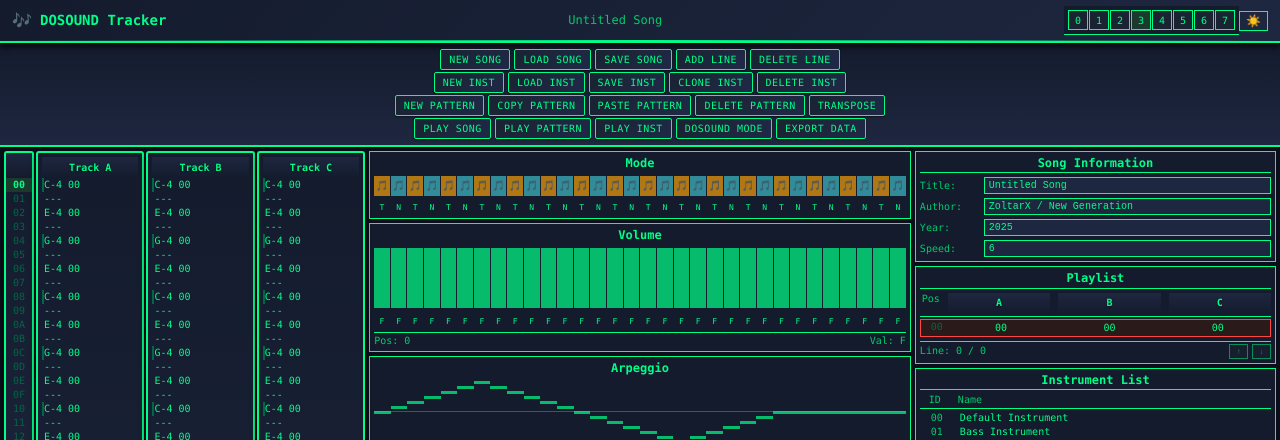
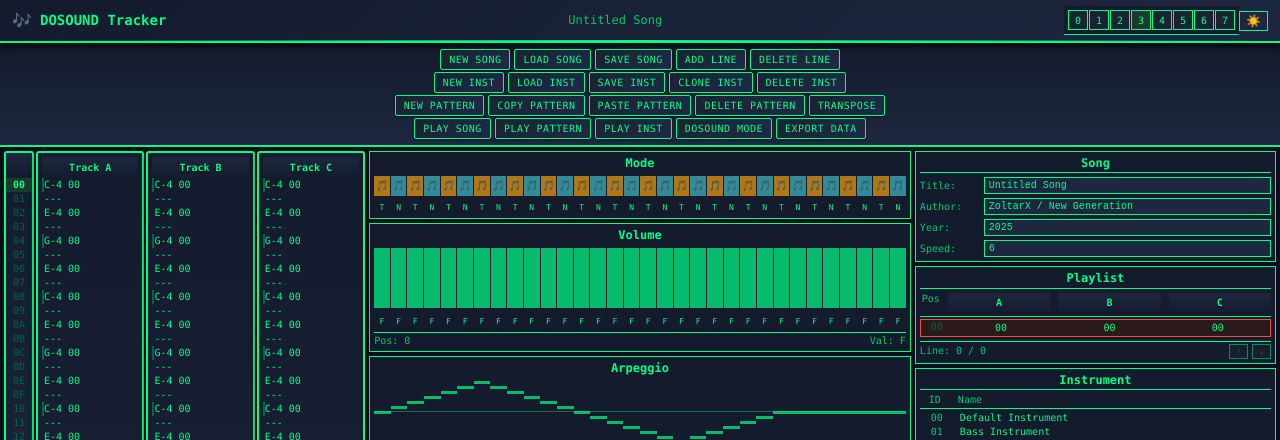
Before and after one commit to zoltraks/dosound-tracker, a React (Vite) app: page / in a window 1280 px wide. Shown: the top 440 px of the page. Built offline with nearby package versions, Linux system fonts and the light colour scheme.

Commit message:
Update sequencer speed synchronization and simplify panel headers with debug logging cleanup

```diff
--- a/src/App.tsx
+++ b/src/App.tsx
@@ -35,7 +35,12 @@ const App: React.FC = () => {
     fileInputRef,
     triggerFileLoad
   } = useDataManagement();
-  const { sequencerState, start, stop, setCallback, setPosition } = useSequencer();
+  const { sequencerState, start, stop, setCallback, setPosition, updateSpeed } = useSequencer(currentSong.speed);
+
+  // Update sequencer speed when song speed changes
+  useEffect(() => {
+    updateSpeed(currentSong.speed);
+  }, [currentSong.speed, updateSpeed]);
 
   // Audio setup
   const audioContextRef = useRef<AudioContext | null>(null);
--- a/src/components/InstrumentListPanel.tsx
+++ b/src/components/InstrumentListPanel.tsx
@@ -98,7 +98,7 @@ export const InstrumentListPanel: React.FC<InstrumentListPanelProps> = ({
       onKeyDown={handleKeyDown}
       onClick={() => setActiveSection('instrumentList')}
     >
-      <div className="instrument-list-header">Instrument List</div>
+      <div className="instrument-list-header">Instrument</div>
 
       <div className="instrument-list-content">
         <div className="instrument-header-row">
--- a/src/components/SongInfoPanel.tsx
+++ b/src/components/SongInfoPanel.tsx
@@ -43,7 +43,7 @@ export const SongInfoPanel: React.FC<SongInfoPanelProps> = ({
       className={`song-info-panel ${isActive ? 'active' : ''}`}
       onClick={() => setActiveSection('songInfo')}
     >
-      <div className="song-info-header">Song Information</div>
+      <div className="song-info-header">Song</div>
 
       <div className="song-info-content">
         <div className="info-field">
--- a/src/hooks/useSequencer.ts
+++ b/src/hooks/useSequencer.ts
@@ -10,14 +10,14 @@ export interface SequencerState {
   ticksPerRow: number;
 }
 
-export const useSequencer = () => {
+export const useSequencer = (songSpeed: number = 6) => {
   const [sequencerState, setSequencerState] = useState<SequencerState>({
     isPlaying: false,
     currentPattern: 0,
     currentLine: 0,
     currentTick: 0,
     bpm: 125,
-    ticksPerRow: 6
+    ticksPerRow: songSpeed
   });
 
   const intervalRef = useRef<number | null>(null);
@@ -112,6 +112,10 @@ export const useSequencer = () => {
     setSequencerState(prev => ({ ...prev, ticksPerRow }));
   }, []);
 
+  const updateSpeed = useCallback((newSpeed: number) => {
+    setSequencerState(prev => ({ ...prev, ticksPerRow: newSpeed }));
+  }, []);
+
   const setCallback = useCallback((callback: (state: SequencerState) => void) => {
     callbackRef.current = callback;
   }, []);
@@ -190,6 +194,7 @@ export const useSequencer = () => {
     setPosition,
     setBPM,
     setTicksPerRow,
+    updateSpeed,
     setCallback,
     setTickCallback,
     getCurrentTime,
```
Also changed, not shown: src/synth/ym2149/YM2149.ts (+0 -12 lines).
